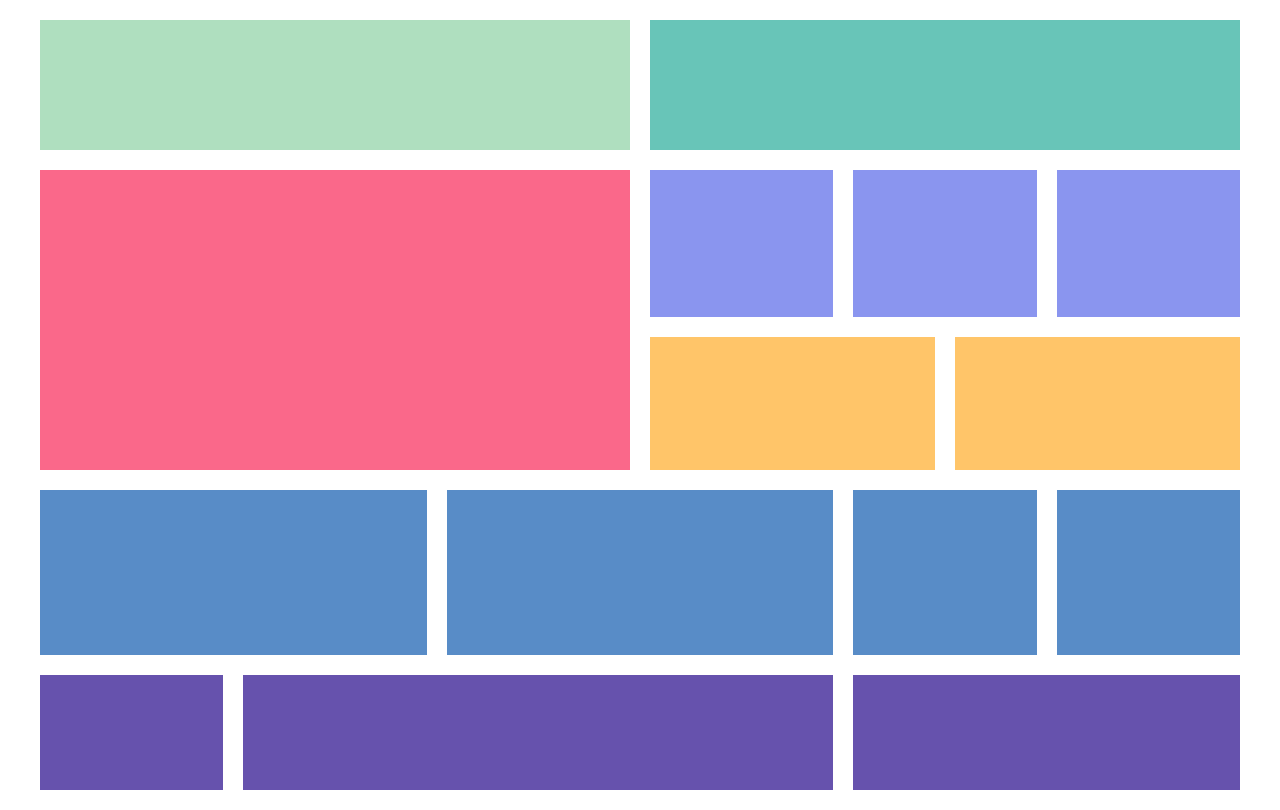
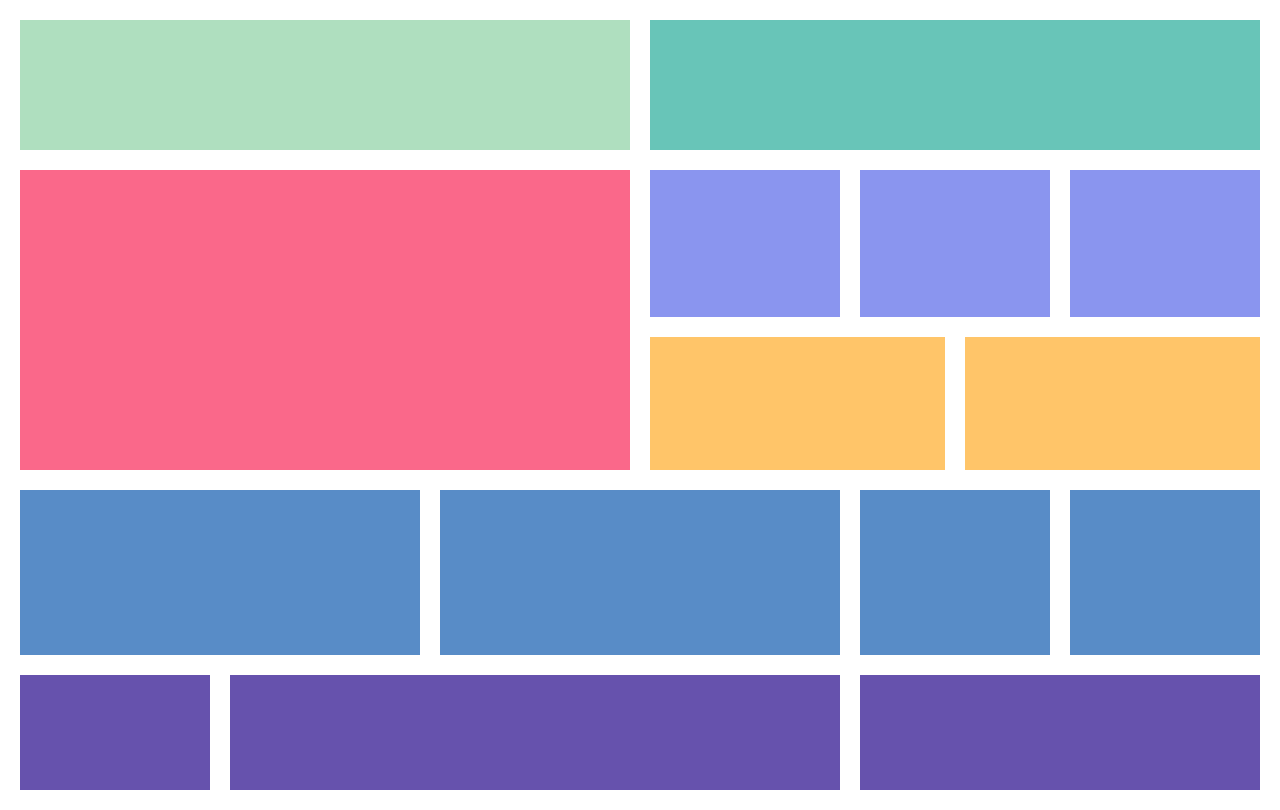
Before and after one commit to saniok333/BR_Lesson_15_Grids, a website: page index.html in a window 1280 px wide. Drawn offline with Linux system fonts and the light colour scheme.

Commit message:
mainContFl2

```diff
--- a/scss/style.scss
+++ b/scss/style.scss
@@ -4,9 +4,10 @@ $marg: 10px;
 
 body {
   box-sizing: border-box;
+  margin: 0 20px;
   > #container {
     margin: 10px auto;
-    width: 1200px;
+    width: 100%;
     display: flex;
     flex-direction: column;
     > .ba-grid {
```
Also changed, not shown: css/style.css.
